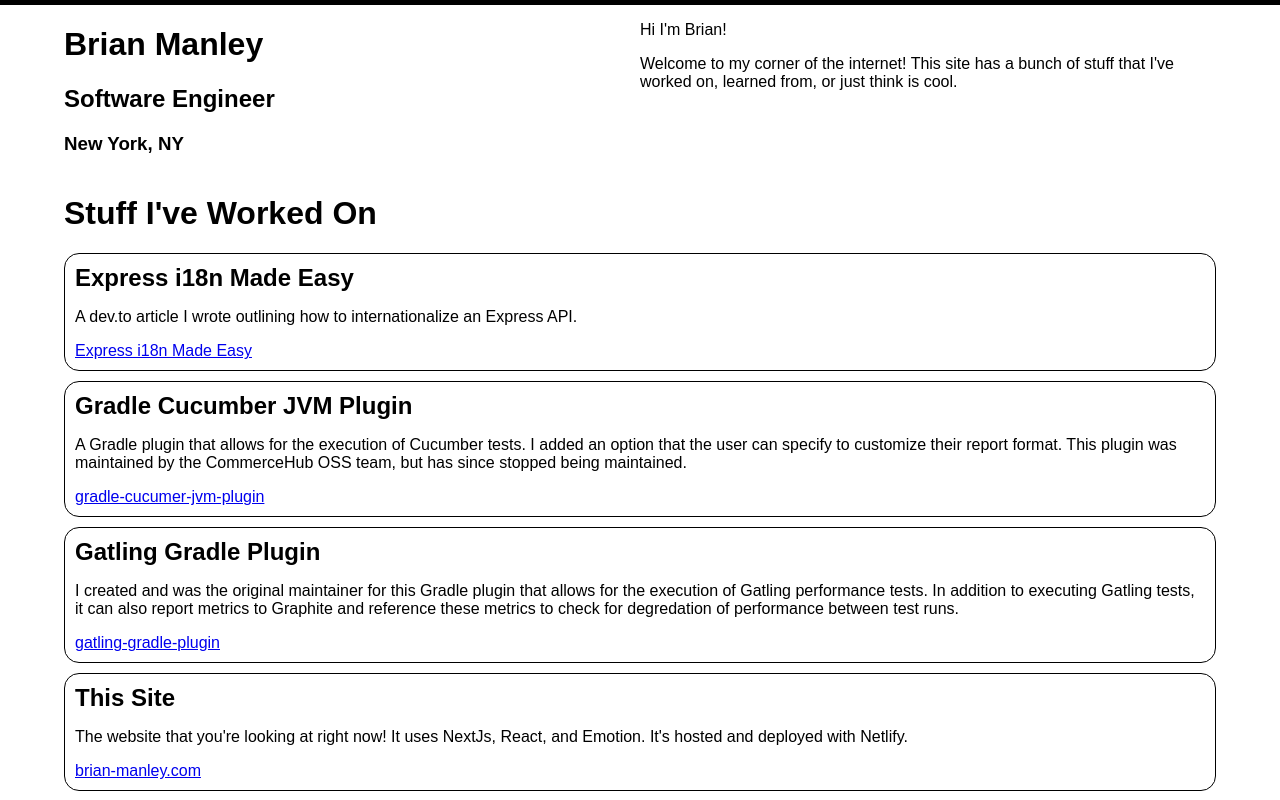
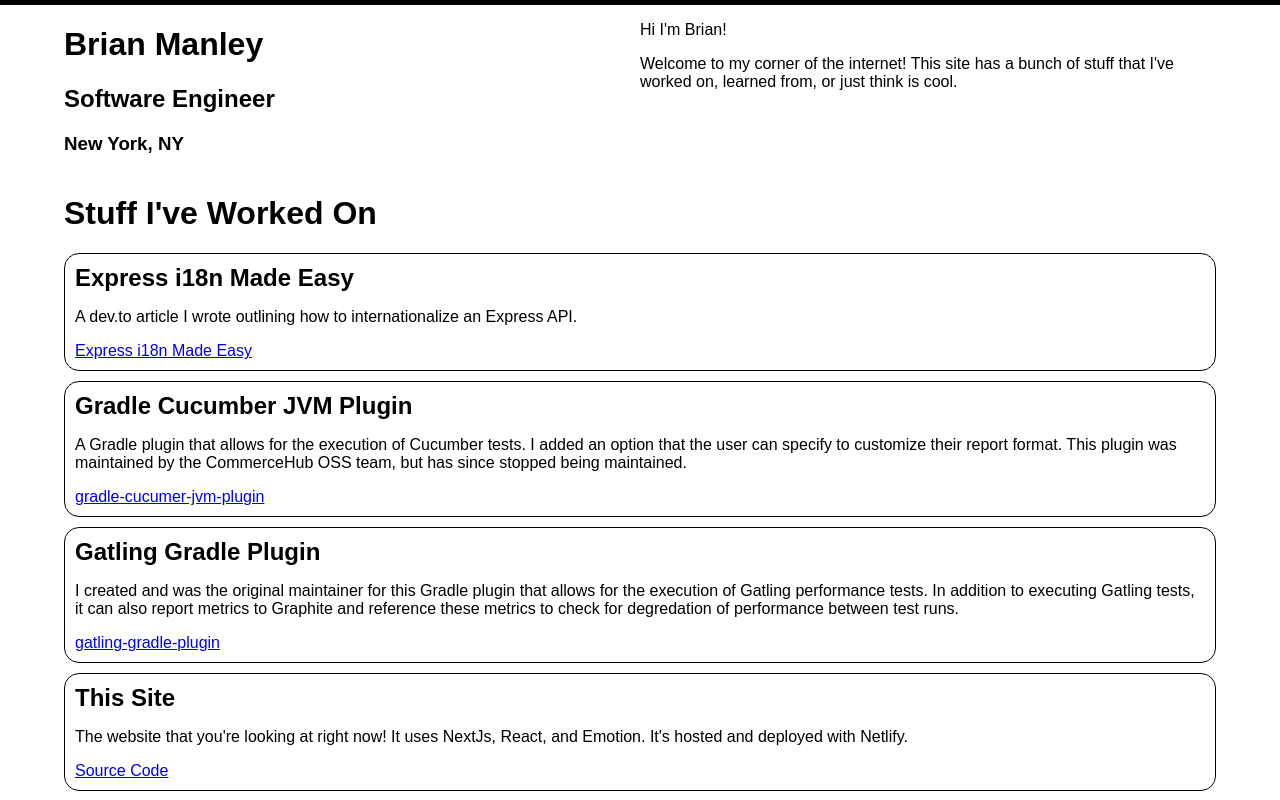
Before and after one commit to bmanley91/personal-site, a Next.js app: page / in a window 1280 px wide. Shown: the top 800 px of the page. Built offline with nearby package versions, Linux system fonts and the light colour scheme.

Commit message:
Changed personal site link.

```diff
--- a/src/resources/content/my-stuff.ts
+++ b/src/resources/content/my-stuff.ts
@@ -20,7 +20,7 @@ export const myStuff: ContentCardProps[] = [
     }, {
         title: 'This Site',
         body: "The website that you're looking at right now! It uses NextJs, React, and Emotion. It's hosted and deployed with Netlify.",
-        linkText: 'brian-manley.com',
-        linkURL: 'https://brian-manley.com'
+        linkText: 'Source Code',
+        linkURL: 'https://github.com/bmanley91/personal-site'
     }
 ];
```
